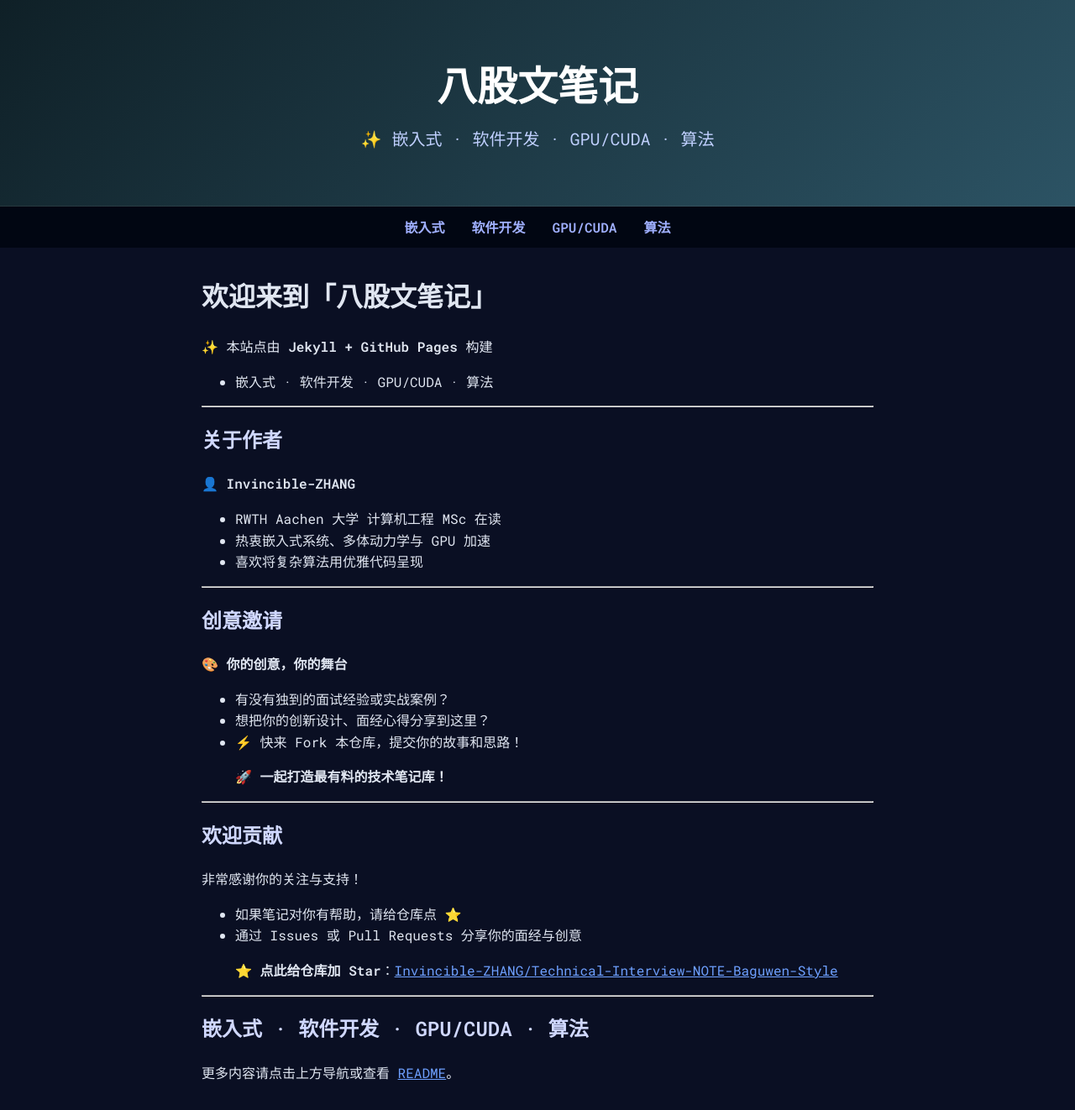
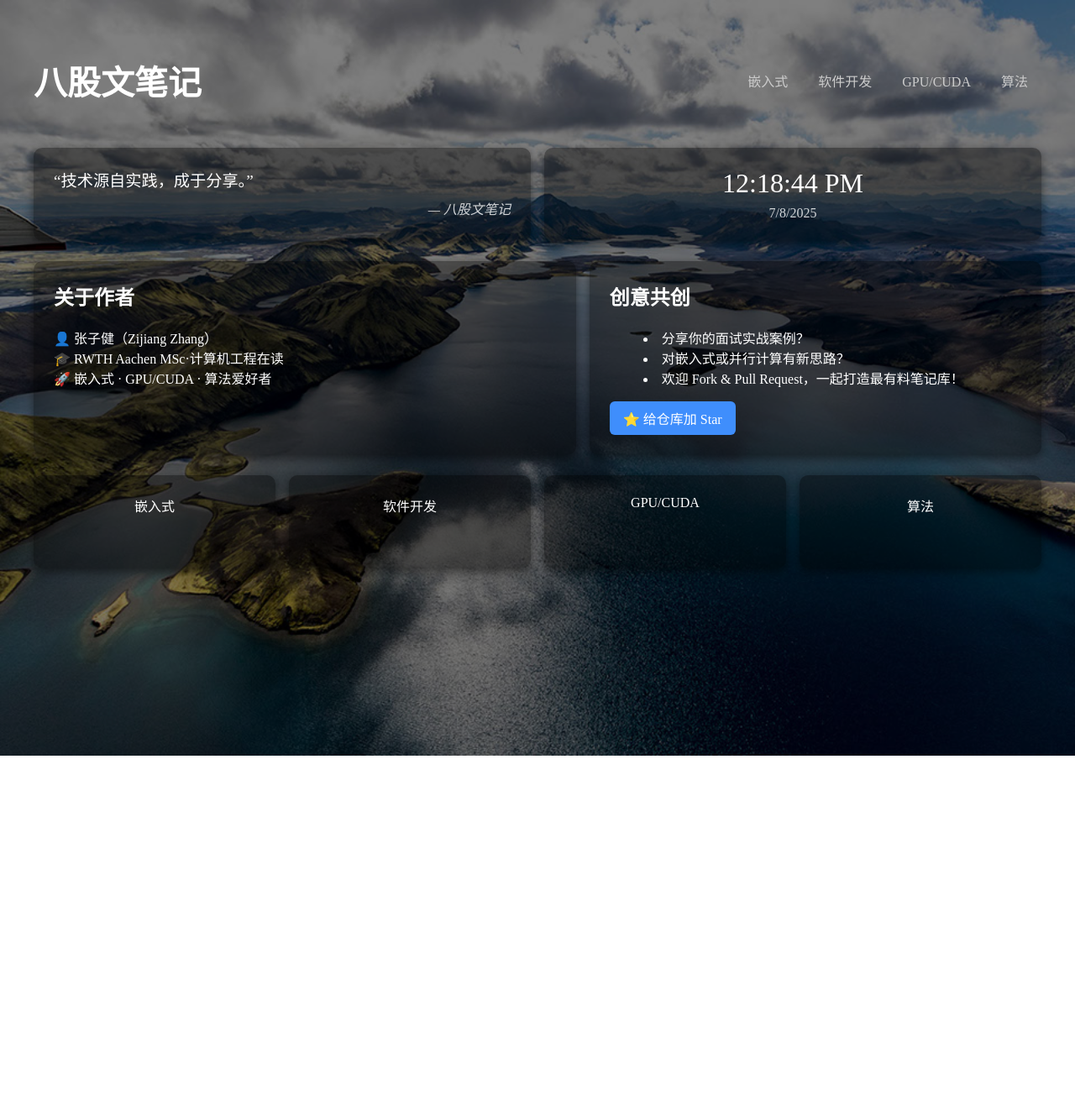
Before and after one commit to Invincible-ZHANG/Technical-Interview-NOTE-Baguwen-Style, a Jekyll site: the page built from docs/index.md, in a window 1280 px wide. Shown: the whole page at 84% size. Built offline with Jekyll 4.4.1, drawn with Linux system fonts in a browser that asks for light colours; our own code applies the rules of GitHub Pages for plain Markdown files; after the commit the page ends 900 px from its top, so only the background shows below that.

Commit message:
feat: dashboard-style homepage layout with modules

```diff
--- a/docs/_layouts/home.html
+++ b/docs/_layouts/home.html
@@ -1,35 +1,86 @@
 <!DOCTYPE html>
-<html lang="{{ page.lang | default: site.lang | default: 'en' }}">
+<html lang="{{ page.lang | default: site.lang | default: 'zh-CN' }}">
 <head>
     {%- include head.html -%}
     <meta charset="utf-8">
     <meta name="viewport" content="width=device-width, initial-scale=1">
-    <title>{{ page.title }} | {{ site.title }}</title>
+    <title>{{ site.title }}</title>
     {{ content_for_header }}
 </head>
-<body>
+<body class="dashboard">
 
-    <!-- Hero 区块 -->
-    <section class="hero">
+    <!-- 背景层 -->
+    <div class="dashboard-bg"></div>
+
+    <!-- 主容器 -->
+    <div class="dashboard-container">
+
+        <!-- 顶栏：Logo + 导航 -->
+        <header class="dashboard-header">
             <h1>{{ site.title }}</h1>
-        <p>✨ 嵌入式 · 软件开发 · GPU/CUDA · 算法</p>
+            <nav class="dashboard-nav">
+                {% for item in site.data.navigation %}
+                <a href="{{ item.url | relative_url }}"
+                   class="{% if page.url == item.url %}active{% endif %}">{{ item.title }}</a>
+                {% endfor %}
+            </nav>
+        </header>
+
+        <!-- Top 区：个性话语 + 实时时钟 -->
+        <section class="dashboard-top">
+            <div class="card quote-card">
+                <blockquote>“技术源自实践，成于分享。”</blockquote>
+                <cite>— 八股文笔记</cite>
+            </div>
+            <div class="card clock-card">
+                <div id="time"></div>
+                <div id="date"></div>
+            </div>
         </section>
 
-    <!-- 顶部导航 -->
-    <nav class="navbar">
+        <!-- 中区：关于作者 + 创意共创 -->
+        <section class="dashboard-middle">
+            <div class="card about-card">
+                <h2>关于作者</h2>
+                <p>
+                    👤 张子健（Zijiang Zhang）<br>
+                    🎓 RWTH Aachen MSc·计算机工程在读<br>
+                    🚀 嵌入式 · GPU/CUDA · 算法爱好者
+                </p>
+            </div>
+            <div class="card invite-card">
+                <h2>创意共创</h2>
+                <ul>
+                    <li>分享你的面试实战案例？</li>
+                    <li>对嵌入式或并行计算有新思路？</li>
+                    <li>欢迎 Fork &amp; Pull Request，一起打造最有料笔记库！</li>
+                </ul>
+                <a class="btn" href="https://github.com/Invincible-ZHANG/Technical-Interview-NOTE-Baguwen-Style" target="_blank">⭐ 给仓库加 Star</a>
+            </div>
+        </section>
+
+        <!-- 底区：快速入口卡片 -->
+        <section class="dashboard-links">
             {% for item in site.data.navigation %}
-        <a href="{{ item.url | relative_url }}"
-           {% if page.url == item.url %}class="active" {% endif %}>
+            <a class="card link-card" href="{{ item.url | relative_url }}">
                 {{ item.title }}
             </a>
             {% endfor %}
-    </nav>
+        </section>
 
-    <!-- 主内容区 -->
-    <main class="content">
-        {{ content }}
-    </main>
+    </div>
 
     {{ content_for_footer }}
+
+    <script>
+    // 实时时钟
+    function updateClock() {
+      const now = new Date();
+      document.getElementById('time').textContent = now.toLocaleTimeString();
+      document.getElementById('date').textContent = now.toLocaleDateString();
+    }
+    setInterval(updateClock, 1000);
+    updateClock();
+    </script>
 </body>
 </html>
--- a/docs/assets/css/custom.css
+++ b/docs/assets/css/custom.css
@@ -1,86 +1,130 @@
-/* 整体暗色基调 */
-body {
-    background: #0a0f23;
-    color: #e0e6f1;
-    font-family: 'Roboto Mono', monospace;
-    line-height: 1.6;
-    margin: 0;
+/* 仪表盘背景 */
+.dashboard-bg {
+    position: fixed;
+    inset: 0;
+    background: url('/assets/images/dashboard-bg.jpg') center/cover no-repeat;
+    filter: brightness(0.5);
+    z-index: -1;
 }
 
-/* Hero 区块 */
-.hero {
-    background: linear-gradient(135deg, #0f2027 0%, #2c5364 100%);
-    padding: 4rem 1rem;
-    text-align: center;
-    border-bottom: 1px solid rgba(255,255,255,0.1);
-}
-
-    .hero h1 {
-        margin: 0 0 .5rem;
-        font-size: 3rem;
+/* 主容器网格布局 */
+.dashboard-container {
+    display: grid;
+    grid-template-rows: auto 1fr auto 1fr;
+    gap: 1.5rem;
+    max-width: 1200px;
+    margin: 0 auto;
+    padding: 2rem;
     color: #fff;
 }
 
-    .hero p {
-        margin: 0;
-        font-size: 1.25rem;
-        color: #c0d0ff;
+/* 顶栏 */
+.dashboard-header {
+    display: flex;
+    justify-content: space-between;
+    align-items: center;
 }
 
-/* 顶部导航 */
-.navbar {
-    display: flex;
-    justify-content: center;
-    gap: 2rem;
-    padding: .75rem 0;
-    background: #010612;
+    .dashboard-header h1 {
+        font-size: 2.5rem;
     }
 
-    .navbar a {
-        color: #a0b0ff;
+.dashboard-nav a {
+    margin: 0 1rem;
+    color: #ccc;
     text-decoration: none;
-        font-weight: 600;
-        position: relative;
+    font-weight: 500;
 }
 
-        .navbar a.active,
-        .navbar a:hover {
+    .dashboard-nav a.active,
+    .dashboard-nav a:hover {
         color: #fff;
+        border-bottom: 2px solid #3f8efc;
     }
 
-            .navbar a.active::after,
-            .navbar a:hover::after {
-                content: "";
-                position: absolute;
-                bottom: -4px;
-                left: 0;
-                width: 100%;
-                height: 2px;
-                background: #3f8efc;
+/* Top 区 */
+.dashboard-top {
+    display: grid;
+    grid-template-columns: 1fr 1fr;
+    gap: 1rem;
 }
 
-/* 主内容区 */
-.content {
-    max-width: 800px;
-    margin: 2rem auto;
-    padding: 0 1rem;
+.quote-card blockquote {
+    font-size: 1.2rem;
+    margin: 0 0 0.5rem;
 }
 
-    .content h2,
-    .content h3 {
-        color: #d0d8ff;
+.quote-card cite {
+    text-align: right;
+    display: block;
+    opacity: 0.8;
 }
 
-    .content p,
-    .content li {
-        color: #e0e6f1;
+.clock-card {
+    text-align: center;
 }
 
-/* 普通链接 */
-a {
-    color: #6ea0ff;
+    .clock-card #time {
+        font-size: 2rem;
     }
 
-    a:hover {
-        color: #95bfff;
+    .clock-card #date {
+        margin-top: .5rem;
+        opacity: 0.8;
     }
+
+/* 中区 */
+.dashboard-middle {
+    display: grid;
+    grid-template-columns: 1.2fr 1fr;
+    gap: 1rem;
+}
+
+.about-card h2,
+.invite-card h2 {
+    margin-top: 0;
+}
+
+.invite-card ul {
+    list-style: disc inside;
+    margin: .5rem 0;
+}
+
+.invite-card .btn {
+    display: inline-block;
+    margin-top: .5rem;
+    padding: .5rem 1rem;
+    background: #3f8efc;
+    color: #fff;
+    border-radius: 6px;
+    text-decoration: none;
+}
+
+/* 底区链接卡 */
+.dashboard-links {
+    display: grid;
+    grid-template-columns: repeat(auto-fit, minmax(150px, 1fr));
+    gap: 1rem;
+}
+
+.link-card {
+    background: rgba(255,255,255,0.1);
+    text-align: center;
+    padding: 1rem;
+    border-radius: 8px;
+    color: #fff;
+    text-decoration: none;
+    transition: background .3s;
+}
+
+    .link-card:hover {
+        background: rgba(255,255,255,0.2);
+    }
+
+/* 通用卡片 */
+.card {
+    background: rgba(0,0,0,0.4);
+    padding: 1.5rem;
+    border-radius: 10px;
+    box-shadow: 0 4px 12px rgba(0,0,0,0.5);
+}
--- a/docs/index.md
+++ b/docs/index.md
@@ -12,10 +12,13 @@ title: 八股文笔记
 
 ## 关于作者
 
-👤 **Invincible-ZHANG**
-- RWTH Aachen 大学 计算机工程 MSc 在读
-- 热衷嵌入式系统、多体动力学与 GPU 加速
-- 喜欢将复杂算法用优雅代码呈现
+👤 **张子健 (Zijian Zhang)**
+- RWTH Aachen University 计算机工程硕士在读
+- 电子信息工程与人工智能架构复合背景
+- 扎实的嵌入式系统开发能力与 AI 算法基础
+- 曾参与 Intel MCU 驱动、KaihongOS 驱动与多体动力学求解器项目
+- 致力于智能系统在实际工程场景中的落地与性能优化
+
 
 ---
 
```
Also changed, not shown: docs/assets/images/dashboard-bg.jpg (added). Lines whose indentation alone changed are shown as unchanged.
